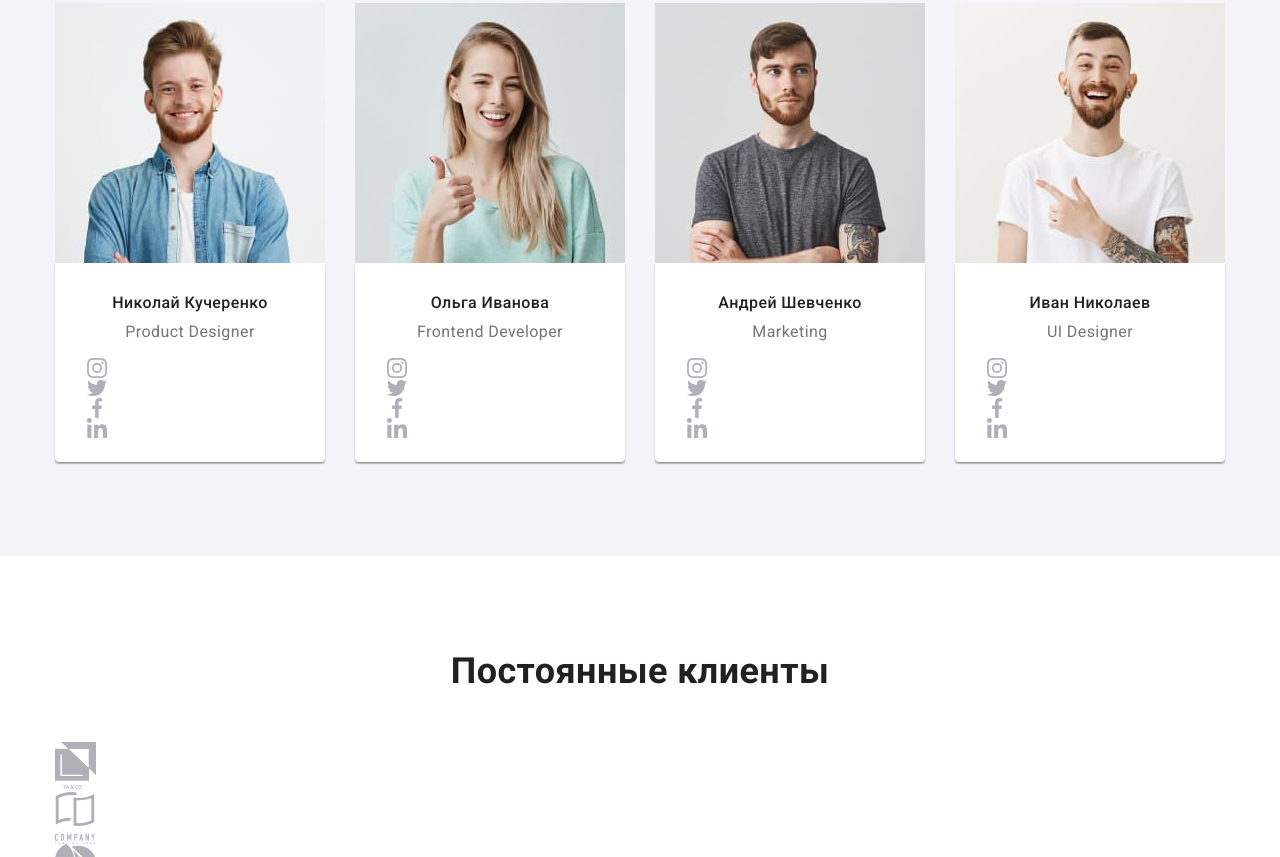
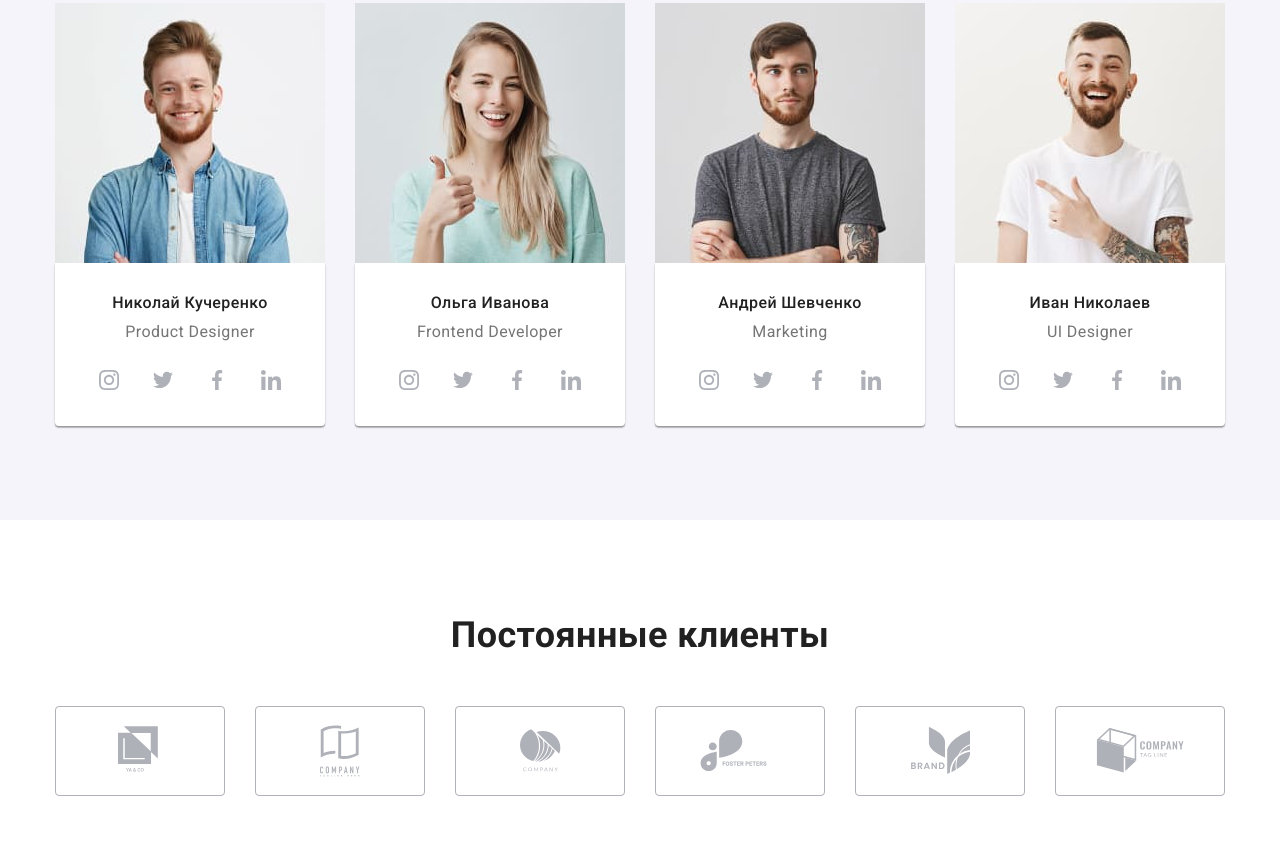
Before and after one commit to ostapsheva/goit-markup-hw-04, a plain HTML site: page index.html in a window 1280 px wide. Shown: the part 1943-2800 px from the top of the page. Drawn offline with nearby package versions, Linux system fonts and the light colour scheme.

Commit message:
Добавляет разметку главной страницы

```diff
--- a/index.html
+++ b/index.html
@@ -18,9 +18,10 @@
 		<header class="header">
 			<div class="container header-container">
 				<nav class="site-nav">
-          <a class="logo header-logo" href="./index.html"
-            ><span class="logo-color">Web</span> Studio</a
-          >
+					<a class="logo header-logo" href="./index.html">
+						<span class="logo-color">Web</span>
+						Studio
+					</a>
 					<ul class="list site-nav-list">
 						<li class="nav-list-item">
 							<a class="nav-link current-page" href="./index.html">Студия</a>
@@ -35,24 +36,20 @@
 				</nav>
 				<ul class="list contacts">
 					<li class="contacts-item">
-            <a class="contacts-link" href="mailto:info@devstudio.com"
-              ><img
-                class="contacts-icon"
-                src="./images/mail-icon.svg"
-                alt="письмо"
-              />
-              info@devstudio.com</a
-            >
+						<a class="contacts-link" href="mailto:info@devstudio.com" aria-label="написать электронное письмо">
+							<svg class="contacts-icon" width="16" height="11.2">
+								<use href="./images/symbol-defs.svg#mail-icon"></use>
+							</svg>
+							info@devstudio.com
+						</a>
 					</li>
 					<li class="contacts-item">
-            <a class="contacts-link" href="tel:380961111111"
-              ><img
-                class="contacts-icon"
-                src="./images/phone-icon.svg"
-                alt="телефон"
-              />
-              +38 096 111 11 11</a
-            >
+						<a class="contacts-link" href="tel:380961111111" aria-label="позвонить по телефону">
+							<svg class="contacts-icon" width="10" height="15">
+								<use href="./images/symbol-defs.svg#phone-icon"></use>
+							</svg>
+							+38 096 111 11 11
+						</a>
 					</li>
 				</ul>
 			</div>
@@ -75,22 +72,19 @@
 								Внимание к деталям
 							</h3>
 							<p class="features-text">
-                Идейные соображения, а также начало повседневной работы по
-                формированию позиции.
+								Идейные соображения, а также начало повседневной работы по формированию позиции.
 							</p>
 						</li>
 						<li class="feature-list-item feature-icon-clock">
 							<h3 class="features-title">Пунктуальность</h3>
 							<p class="features-text">
-                Задача организации, в особенности же рамки и место обучения
-                кадров влечет за собой.
+								Задача организации, в особенности же рамки и место обучения кадров влечет за собой.
 							</p>
 						</li>
 						<li class="feature-list-item feature-icon-laptop">
 							<h3 class="features-title">Планирование</h3>
 							<p class="features-text">
-                Равным образом консультация с широким активом в значительной
-                степени обуславливает.
+								Равным образом консультация с широким активом в значительной степени обуславливает.
 							</p>
 						</li>
 						<li class="feature-list-item feature-icon-astronaut">
@@ -98,8 +92,7 @@
 								Современные технологии
 							</h3>
 							<p class="features-text">
-                Значимость этих проблем настолько очевидна, что реализация
-                плановых заданий.
+								Значимость этих проблем настолько очевидна, что реализация плановых заданий.
 							</p>
 						</li>
 					</ul>
@@ -111,30 +104,15 @@
 					<h2 class="section-title">Чем мы занимаемся</h2>
 					<ul class="list work-area-list">
 						<li class="work-area-card">
-              <img
-                src="./images/laptop.jpg"
-                width="370"
-                height="294"
-                alt="ноутбук"
-              />
+							<img src="./images/laptop.jpg" width="370" height="294" alt="ноутбук" />
 							<h3 class="work-area-title">Десктопные приложения</h3>
 						</li>
 						<li class="work-area-card">
-              <img
-                src="./images/smartphone.jpg"
-                width="370"
-                height="294"
-                alt="смартфон"
-              />
+							<img src="./images/smartphone.jpg" width="370" height="294" alt="смартфон" />
 							<h3 class="work-area-title">Мобильные приложения</h3>
 						</li>
 						<li class="work-area-card">
-              <img
-                src="./images/imac.jpg"
-                width="370"
-                height="294"
-                alt="компьютер"
-              />
+							<img src="./images/imac.jpg" width="370" height="294" alt="компьютер" />
 							<h3 class="work-area-title">Дизайнерские решения</h3>
 						</li>
 					</ul>
@@ -146,184 +124,148 @@
 					<h2 class="section-title">Наша команда</h2>
 					<ul class="list team-list">
 						<li class="team-card">
-              <img
-                src="./images/product-designer.jpg"
-                width="270"
-                height="260"
-                alt="Николай Кучаренко"
-              />
+							<img src="./images/product-designer.jpg" width="270" height="260" alt="Николай Кучаренко" />
 							<div class="team-card-info">
 								<h3 class="team-card-name">Николай Кучеренко</h3>
 								<p class="team-card-profession">Product Designer</p>
-                <ul class="list team-social-links">
+								<ul class="list team-links-list">
 									<li>
-                    <a href="http://instagram.com"
-                      ><img
-                        src="./images/instagram-icon.svg"
-                        alt="логотип Instagram"
-                      />
+										<a class="links-list-item" href="http://instagram.com" aria-label="ссылка на Instagram">
+											<svg class="socials-logo-icon" width="20" height="20">
+												<use href="./images/symbol-defs.svg#instagram-icon"></use>
+											</svg>
 										</a>
 									</li>
 									<li>
-                    <a href="http://twitter.com"
-                      ><img
-                        src="./images/twitter-icon.svg"
-                        alt="логотип Twitter"
-                      />
+										<a class="links-list-item" href="http://twitter.com" aria-label="ссылка на Twitter">
+											<svg class="socials-logo-icon" width="20" height="20">
+												<use href="./images/symbol-defs.svg#twitter-icon"></use>
+											</svg>
 										</a>
 									</li>
 									<li>
-                    <a href="http://fb.com"
-                      ><img
-                        src="./images/facebook-icon.svg"
-                        alt="логотип Facebook"
-                      />
+										<a class="links-list-item" href="http://fb.com" aria-label="ссылка на Facebook">
+											<svg class="socials-logo-icon" width="20" height="20">
+												<use href="./images/symbol-defs.svg#facebook-icon"></use>
+											</svg>
 										</a>
 									</li>
 									<li>
-                    <a href="http://linkedin.com"
-                      ><img
-                        src="./images/linkedin-icon.svg"
-                        alt="логотип LinkedIn"
-                      />
+										<a class="links-list-item" href="http://linkedin.com" aria-label="ссылка на Linkedin">
+											<svg class="socials-logo-icon" width="20" height="20">
+												<use href="./images/symbol-defs.svg#linkedin-icon"></use>
+											</svg>
 										</a>
 									</li>
 								</ul>
 							</div>
 						</li>
 						<li class="team-card">
-              <img
-                src="./images/frontend-developer.jpg"
-                width="270"
-                height="260"
-                alt="Ольга Иванова"
-              />
+							<img src="./images/frontend-developer.jpg" width="270" height="260" alt="Ольга Иванова" />
 							<div class="team-card-info">
 								<h3 class="team-card-name">Ольга Иванова</h3>
 								<p class="team-card-profession">Frontend Developer</p>
-                <ul class="list team-social-links">
+								<ul class="list team-links-list">
 									<li>
-                    <a href="http://instagram.com"
-                      ><img
-                        src="./images/instagram-icon.svg"
-                        alt="логотип Instagram"
-                      />
+										<a class="links-list-item" href="http://instagram.com" aria-label="ссылка на Instagram">
+											<svg class="socials-logo-icon" width="20" height="20">
+												<use href="./images/symbol-defs.svg#instagram-icon"></use>
+											</svg>
 										</a>
 									</li>
 									<li>
-                    <a href="http://twitter.com"
-                      ><img
-                        src="./images/twitter-icon.svg"
-                        alt="логотип Twitter"
-                      />
+										<a class="links-list-item" href="http://twitter.com" aria-label="ссылка на Twitter">
+											<svg class="socials-logo-icon" width="20" height="20">
+												<use href="./images/symbol-defs.svg#twitter-icon"></use>
+											</svg>
 										</a>
 									</li>
 									<li>
-                    <a href="http://fb.com"
-                      ><img
-                        src="./images/facebook-icon.svg"
-                        alt="логотип Facebook"
-                      />
+										<a class="links-list-item" href="http://fb.com" aria-label="ссылка на Facebook">
+											<svg class="socials-logo-icon" width="20" height="20">
+												<use href="./images/symbol-defs.svg#facebook-icon"></use>
+											</svg>
 										</a>
 									</li>
 									<li>
-                    <a href="http://linkedin.com"
-                      ><img
-                        src="./images/linkedin-icon.svg"
-                        alt="логотип LinkedIn"
-                      />
+										<a class="links-list-item" href="http://linkedin.com" aria-label="ссылка на Linkedin">
+											<svg class="socials-logo-icon" width="20" height="20">
+												<use href="./images/symbol-defs.svg#linkedin-icon"></use>
+											</svg>
 										</a>
 									</li>
 								</ul>
 							</div>
 						</li>
 						<li class="team-card">
-              <img
-                src="./images/marketing.jpg"
-                width="270"
-                height="260"
-                alt="Андрей Шевченко"
-              />
+							<img src="./images/marketing.jpg" width="270" height="260" alt="Андрей Шевченко" />
 							<div class="team-card-info">
 								<h3 class="team-card-name">Андрей Шевченко</h3>
 								<p class="team-card-profession">Marketing</p>
-                <ul class="list team-social-links">
+								<ul class="list team-links-list">
 									<li>
-                    <a href="http://instagram.com"
-                      ><img
-                        src="./images/instagram-icon.svg"
-                        alt="логотип Instagram"
-                      />
+										<a class="links-list-item" href="http://instagram.com" aria-label="ссылка на Instagram">
+											<svg class="socials-logo-icon" width="20" height="20">
+												<use href="./images/symbol-defs.svg#instagram-icon"></use>
+											</svg>
 										</a>
 									</li>
 									<li>
-                    <a href="http://twitter.com"
-                      ><img
-                        src="./images/twitter-icon.svg"
-                        alt="логотип Twitter"
-                      />
+										<a class="links-list-item" href="http://twitter.com" aria-label="ссылка на Twitter">
+											<svg class="socials-logo-icon" width="20" height="20">
+												<use href="./images/symbol-defs.svg#twitter-icon"></use>
+											</svg>
 										</a>
 									</li>
 									<li>
-                    <a href="http://fb.com"
-                      ><img
-                        src="./images/facebook-icon.svg"
-                        alt="логотип Facebook"
-                      />
+										<a class="links-list-item" href="http://fb.com" aria-label="ссылка на Facebook">
+											<svg class="socials-logo-icon" width="20" height="20">
+												<use href="./images/symbol-defs.svg#facebook-icon"></use>
+											</svg>
 										</a>
 									</li>
 									<li>
-                    <a href="http://linkedin.com"
-                      ><img
-                        src="./images/linkedin-icon.svg"
-                        alt="логотип LinkedIn"
-                      />
+										<a class="links-list-item" href="http://linkedin.com" aria-label="ссылка на Linkedin">
+											<svg class="socials-logo-icon" width="20" height="20">
+												<use href="./images/symbol-defs.svg#linkedin-icon"></use>
+											</svg>
 										</a>
 									</li>
 								</ul>
 							</div>
 						</li>
 						<li class="team-card">
-              <img
-                src="./images/ui-designer.jpg"
-                width="270"
-                height="260"
-                alt="Иван Николаев"
-              />
+							<img src="./images/ui-designer.jpg" width="270" height="260" alt="Иван Николаев" />
 							<div class="team-card-info">
 								<h3 class="team-card-name">Иван Николаев</h3>
 								<p class="team-card-profession">UI Designer</p>
-                <ul class="list team-social-links">
+								<ul class="list team-links-list">
 									<li>
-                    <a href="http://instagram.com"
-                      ><img
-                        src="./images/instagram-icon.svg"
-                        alt="логотип Instagram"
-                      />
+										<a class="links-list-item" href="http://instagram.com" aria-label="ссылка на Instagram">
+											<svg class="socials-logo-icon" width="20" height="20">
+												<use href="./images/symbol-defs.svg#instagram-icon"></use>
+											</svg>
 										</a>
 									</li>
 									<li>
-                    <a href="http://twitter.com"
-                      ><img
-                        src="./images/twitter-icon.svg"
-                        alt="логотип Twitter"
-                      />
+										<a class="links-list-item" href="http://twitter.com" aria-label="ссылка на Twitter">
+											<svg class="socials-logo-icon" width="20" height="20">
+												<use href="./images/symbol-defs.svg#twitter-icon"></use>
+											</svg>
 										</a>
 									</li>
 									<li>
-                    <a href="http://fb.com"
-                      ><img
-                        src="./images/facebook-icon.svg"
-                        alt="логотип Facebook"
-                      />
+										<a class="links-list-item" href="http://fb.com" aria-label="ссылка на Facebook">
+											<svg class="socials-logo-icon" width="20" height="20">
+												<use href="./images/symbol-defs.svg#facebook-icon"></use>
+											</svg>
 										</a>
 									</li>
 									<li>
-                    <a href="http://linkedin.com"
-                      ><img
-                        src="./images/linkedin-icon.svg"
-                        alt="логотип LinkedIn"
-                      />
+										<a class="links-list-item" href="http://linkedin.com" aria-label="ссылка на Linkedin">
+											<svg class="socials-logo-icon" width="20" height="20">
+												<use href="./images/symbol-defs.svg#linkedin-icon"></use>
+											</svg>
 										</a>
 									</li>
 								</ul>
@@ -336,36 +278,49 @@
 			<section>
 				<div class="container clients-container">
 					<h2 class="section-title">Постоянные клиенты</h2>
-          <ul class="list clieant-list">
-            <li>
-              <a href=""
-                ><img src="./images/client-logo-1.svg" alt="логотип"
-              /></a>
+					<ul class="list client-list">
+						<li class="client-list-item">
+							<a class="client-list-links" href="#">
+								<svg class="client-logo-icon" width="44" height="49">
+									<use href="./images/symbol-defs.svg#client-logo-1"></use>
+								</svg>
+							</a>
 						</li>
-            <li>
-              <a href=""
-                ><img src="./images/client-logo-2.svg" alt="логотип"
-              /></a>
+						<li class="client-list-item">
+							<a class="client-list-links" href="#">
+								<svg class="client-logo-icon" width="40" height="52">
+									<use href="./images/symbol-defs.svg#client-logo-2"></use>
+								</svg>
+							</a>
 						</li>
-            <li>
-              <a href=""
-                ><img src="./images/client-logo-3.svg" alt="логотип"
-              /></a>
+
+						<li class="client-list-item">
+							<a class="client-list-links" href="#">
+								<svg class="client-logo-icon" width="41" height="43">
+									<use href="./images/symbol-defs.svg#client-logo-3"></use>
+								</svg>
+							</a>
 						</li>
-            <li>
-              <a href=""
-                ><img src="./images/client-logo-4.svg" alt="логотип"
-              /></a>
+						<li class="client-list-item">
+							<a class="client-list-links" href="#">
+								<svg class="client-logo-icon" width="80" height="42">
+									<use href="./images/symbol-defs.svg#client-logo-4"></use>
+								</svg>
+							</a>
 						</li>
-            <li>
-              <a href=""
-                ><img src="./images/client-logo-5.svg" alt="логотип"
-              /></a>
+						<li class="client-list-item">
+							<a class="client-list-links" href="#">
+								<svg class="client-logo-icon" width="59" height="47">
+									<use href="./images/symbol-defs.svg#client-logo-5"></use>
+								</svg>
+							</a>
 						</li>
-            <li>
-              <a href=""
-                ><img src="./images/client-logo-6.svg" alt="логотип"
-              /></a>
+						<li class="client-list-item">
+							<a class="client-list-links" href="#">
+								<svg class="client-logo-icon" width="89" height="45">
+									<use href="./images/symbol-defs.svg#client-logo-6"></use>
+								</svg>
+							</a>
 						</li>
 					</ul>
 				</div>
@@ -374,50 +329,51 @@
 		<footer class="footer-background">
 			<div class="container footer-container">
 				<div class="logo-adress-container">
-          <a class="logo footer-logo" href="./index.html"
-            ><span class="logo-color">Web</span>
-            <span class="footer-logo-color">Studio</span></a
-          >
+					<a class="logo footer-logo" href="./index.html">
+						<span class="logo-color">Web</span>
+						<span class="footer-logo-color">Studio</span>
+					</a>
 					<address class="address">
 						<ul class="list adress-list">
 							<li class="adress-list-item">г. Киев, пр-т Леси Украинки, 26</li>
 							<li class="adress-list-item">
-                <a class="footer-contacts-link" href="mailto:info@example.com"
-                  >info@example.com</a
-                >
+								<a class="footer-contacts-link" href="mailto:info@example.com">info@example.com</a>
 							</li>
 							<li class="adress-list-item">
-                <a class="footer-contacts-link" href="tel:380991111111"
-                  >+38 099 111 11 11</a
-                >
+								<a class="footer-contacts-link" href="tel:380991111111">+38 099 111 11 11</a>
 							</li>
 						</ul>
 					</address>
 				</div>
 				<div class="join-in-container">
 					<b class="join-in">присоединяйтесь</b>
-          <ul class="list footer-social-links">
-            <li class="footer-social-links-icon">
-              <a href="http://instagram.com"
-                ><img
-                  src="./images/instagram-icon.svg"
-                  alt="логотип Instagram"
-                />
+					<ul class="list footer-links-list">
+						<li class="footer-links-item">
+							<a class="footer-links" href="http://instagram.com" aria-label="ссылка на Instagram">
+								<svg class="socials-logo-icon" width="20" height="20">
+									<use href="./images/symbol-defs.svg#instagram-icon"></use>
+								</svg>
 							</a>
 						</li>
-            <li class="footer-social-links-icon">
-              <a href="http://twitter.com"
-                ><img src="./images/twitter-icon.svg" alt="логотип Twitter" />
+						<li class="footer-links-item">
+							<a class="footer-links" href="http://twitter.com" aria-label="ссылка на Twitter">
+								<svg class="socials-logo-icon" width="20" height="20">
+									<use href="./images/symbol-defs.svg#twitter-icon"></use>
+								</svg>
 							</a>
 						</li>
-            <li class="footer-social-links-icon">
-              <a href="http://fb.com"
-                ><img src="./images/facebook-icon.svg" alt="логотип Facebook" />
+						<li class="footer-links-item">
+							<a class="footer-links" href="http://fb.com" aria-label="ссылка на Facebook">
+								<svg class="socials-logo-icon" width="20" height="20">
+									<use href="./images/symbol-defs.svg#facebook-icon"></use>
+								</svg>
 							</a>
 						</li>
-            <li class="footer-social-links-icon">
-              <a href="http://linkedin.com"
-                ><img src="./images/linkedin-icon.svg" alt="логотип LinkedIn" />
+						<li class="footer-links-item">
+							<a class="footer-links" href="http://linkedin.com" aria-label="ссылка на Linkedin">
+								<svg class="socials-logo-icon" width="20" height="20">
+									<use href="./images/symbol-defs.svg#linkedin-icon"></use>
+								</svg>
 							</a>
 						</li>
 					</ul>
```
Lines whose indentation alone changed are shown as unchanged.
